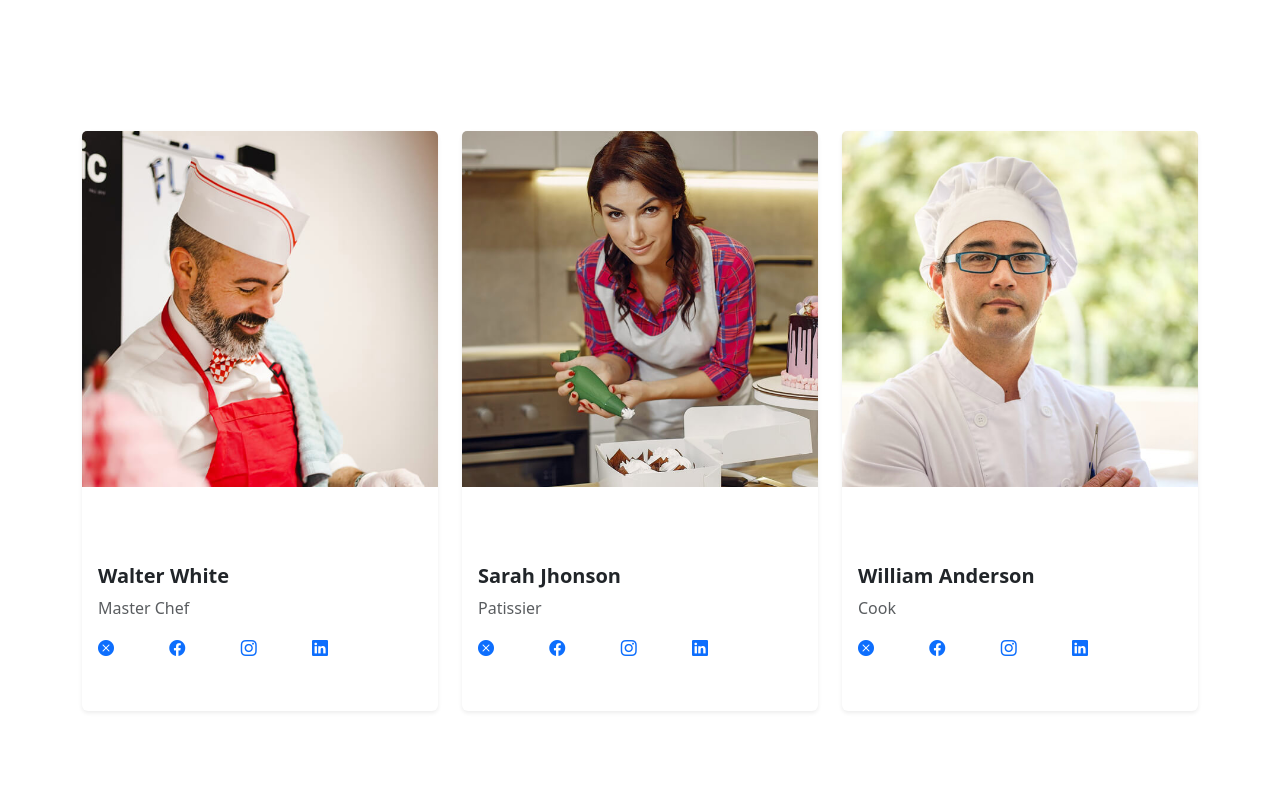
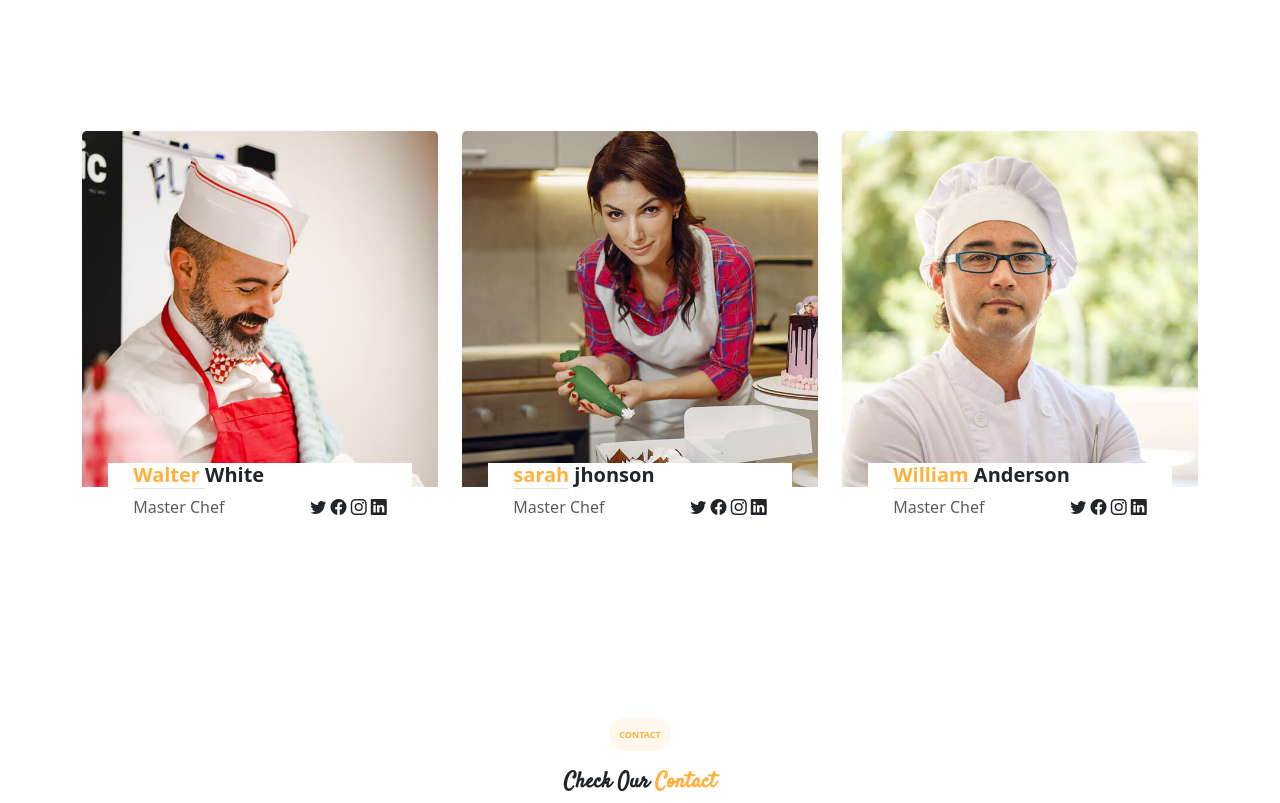
Before and after one commit to Aymen-zhr/Aymen_Zouhari_Final_Project_HTML_CSS, a website: page index.html in a window 1280 px wide. Shown: the part 4260-5063 px from the top of the page. Drawn offline with nearby package versions, Linux system fonts and the light colour scheme.

Commit message:
feat: introduce new `app.css` for styling and refactor chef card and footer layouts in `index.html`.

```diff
--- a/index.html
+++ b/index.html
@@ -347,75 +347,84 @@
       <div class="container mt-5">
         <div class="row">
           <div class="col-12 col-md-4 mb-4">
-            <div class="card border-0 shadow-sm h-100">
-              <div class="position-relative">
+            <div class="card border-0 shadow-sm position-relative h-50">
+              <div class="">
                 <img
                   src="/public/img/chefs/chefs-1.jpg"
                   class="card-img-top"
                   alt="Walter White"
                 />
-                <div class="position-absolute top-0 bottom-0 start-0"></div>
+                <div class="position-absolute top-100 pt-6 w-100 px-1 bottom-0 start-0">
+                  <div class="bg-white ">
+                    <h5 class="card-title fw-bold px-1"> <span class="text-orange border-bottom">Walter </span>White</h5>
+                    <div class="d-flex justify-content-between">
+                      <div class="px-1">
+                        <p class="card-text text-muted">Master Chef</p>
                       </div>
-
-              <div class="card-body pt-3 pb-2">
-                <h5 class="card-title fw-bold">Walter White</h5>
-                <p class="card-text text-muted">Master Chef</p>
-
-                <div class="social-icons">
-                  <a href="#"><i class="bi bi-x-circle-fill me-2"></i></a>
-                  <a href="#"><i class="bi bi-facebook me-2"></i></a>
-                  <a href="#"><i class="bi bi-instagram me-2"></i></a>
-                  <a href="#"><i class="bi bi-linkedin"></i></a>
+                      <div class="px-1">
+                        <i class="bi bi-twitter"></i>
+                        <i class="bi bi-facebook"></i>
+                        <i class="bi bi-instagram"></i>
+                        <i class="bi bi-linkedin"></i>
+                      </div>
+                    </div>
+                  </div>
                 </div>
               </div>
             </div>
           </div>
 
 <div class="col-12 col-md-4 mb-4">
-            <div class="card border-0 shadow-sm h-100">
-              <div class="position-relative">
+            <div class="card border-0 shadow-sm position-relative h-50">
+              <div class="">
                 <img
                   src="/public/img/chefs/chefs-2.jpg"
                   class="card-img-top"
-                  alt="Sarah Jhonson"
+                  alt="William Anderson"
                 />
-                <div class="position-absolute top-0 bottom-0 start-0"></div>
+                <div class="position-absolute top-100 pt-6 w-100 px-1 bottom-0 start-0">
+                  <div class="bg-white ">
+                    <h5 class="card-title fw-bold px-1"> <span class="text-orange border-bottom">sarah</span> jhonson</h5>
+                    <div class="d-flex justify-content-between">
+                      <div class="px-1">
+                        <p class="card-text text-muted">Master Chef</p>
                       </div>
-
-              <div class="card-body pt-3 pb-2">
-                <h5 class="card-title fw-bold">Sarah Jhonson</h5>
-                <p class="card-text text-muted">Patissier</p>
-
-                <div class="social-icons">
-                  <a href="#"><i class="bi bi-x-circle-fill me-2"></i></a>
-                  <a href="#"><i class="bi bi-facebook me-2"></i></a>
-                  <a href="#"><i class="bi bi-instagram me-2"></i></a>
-                  <a href="#"><i class="bi bi-linkedin"></i></a>
+                      <div class="px-1">
+                        <i class="bi bi-twitter"></i>
+                        <i class="bi bi-facebook"></i>
+                        <i class="bi bi-instagram"></i>
+                        <i class="bi bi-linkedin"></i>
+                      </div>
+                    </div>
+                  </div>
                 </div>
               </div>
             </div>
           </div>
 
           <div class="col-12 col-md-4 mb-4">
-            <div class="card border-0 shadow-sm h-100">
-              <div class="position-relative">
+            <div class="card border-0 shadow-sm position-relative h-50">
+              <div class="">
                 <img
                   src="/public/img/chefs/chefs-3.jpg"
                   class="card-img-top"
                   alt="William Anderson"
                 />
-                <div class="position-absolute top-0 bottom-0 start-0"></div>
+                <div class="position-absolute top-100 pt-6 w-100 px-1 bottom-0 start-0">
+                  <div class="bg-white ">
+                    <h5 class="card-title fw-bold px-1"> <span class="text-orange border-bottom">William </span>Anderson</h5>
+                    <div class="d-flex justify-content-between">
+                      <div class="px-1">
+                        <p class="card-text text-muted">Master Chef</p>
                       </div>
-
-              <div class="card-body pt-3">
-                <h5 class="card-title fw-bold">William Anderson</h5>
-                <p class="card-text text-muted">Cook</p>
-
-                <div class="social-icons">
-                  <a href="#"><i class="bi bi-x-circle-fill me-2"></i></a>
-                  <a href="#"><i class="bi bi-facebook me-2"></i></a>
-                  <a href="#"><i class="bi bi-instagram me-2"></i></a>
-                  <a href="#"><i class="bi bi-linkedin"></i></a>
+                      <div class="px-1">
+                        <i class="bi bi-twitter"></i>
+                        <i class="bi bi-facebook"></i>
+                        <i class="bi bi-instagram"></i>
+                        <i class="bi bi-linkedin"></i>
+                      </div>
+                    </div>
+                  </div>
                 </div>
               </div>
             </div>
@@ -425,7 +434,21 @@
     </section>
 
     <!-- testimonial section (7ta nrj3 liha tahiya)-->
-    <section></section>
+    <section>
+
+
+
+
+
+    </section>
+
+
+
+
+
+
+
+
 
     <!-- contact section -->
 
@@ -508,8 +531,23 @@
     <div>
         <i class="bi bi-geo-alt"></i>
           <div>
-            <p class="infos">Location:</p>
+            <p class="infos">Address
+            </p>
             <p class="infos-text">A108 Adam Street, New York, NY 535022</p>
+          </div>
+      <div>
+        <i class="bi bi-telephone"></i>
+        <div>
+          <p class="infos">Phone: +1 5589 55488 55</p>
+          <p class="infos-text">email: info@example.com</p>
+        </div>
+      </div>
+      <div>
+        <i class="bi bi-phone"></i>
+        <div>
+          <p class="infos">Call:</p>
+          <p class="infos-text">+1 5589 55488 55</p>
+        </div>
       </div>
     </div>
   </div>
```
Lines whose indentation alone changed are shown as unchanged.
